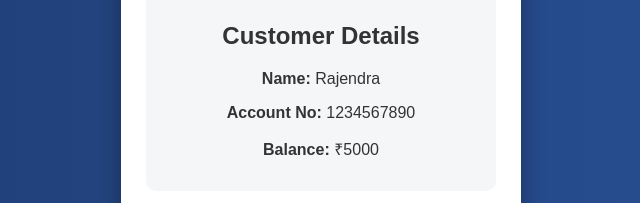
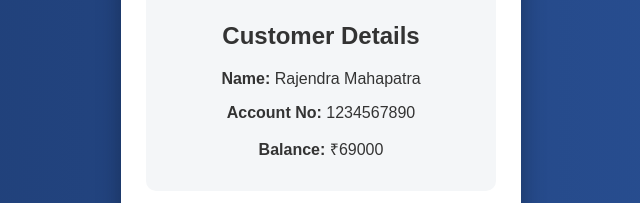
Before and after one commit to rajendramahapatra786-lgtm/SMART_BANK_SYSTEM, a plain HTML site: page index.html in a window 1280 px wide. Shown: the part 303-506 px from the top of the page, without its empty margins (319-959 px from the left). Drawn offline with Linux system fonts and the light colour scheme.

Commit message:
Initial commit

```diff
--- a/index.html
+++ b/index.html
@@ -12,9 +12,9 @@
 
         <div class="card">
             <h2>Customer Details</h2>
-            <p><strong>Name:</strong> Rajendra</p>
+            <p><strong>Name:</strong> Rajendra Mahapatra</p>
             <p><strong>Account No:</strong> 1234567890</p>
-            <p><strong>Balance:</strong> ₹5000</p>
+            <p><strong>Balance:</strong> ₹69000</p>
         </div>
 
         <div class="actions">
```
Also changed, not shown: 1 other file.
